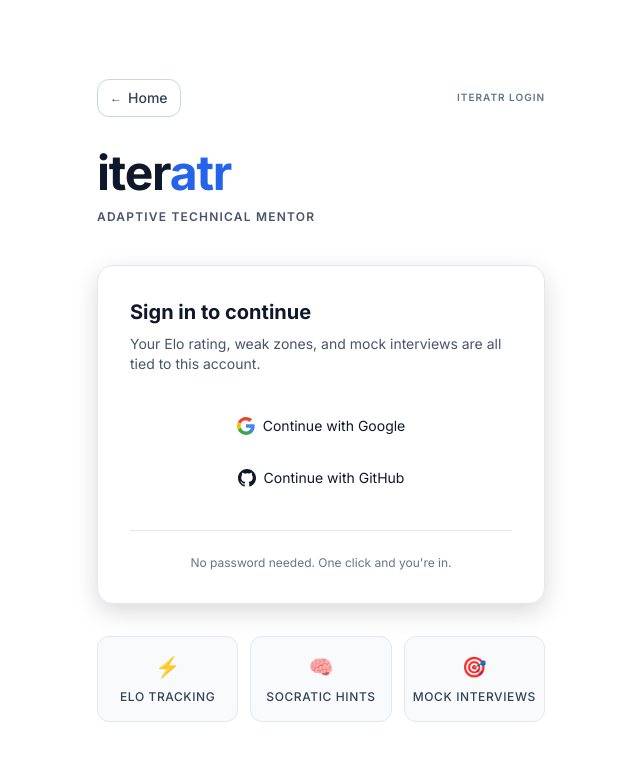
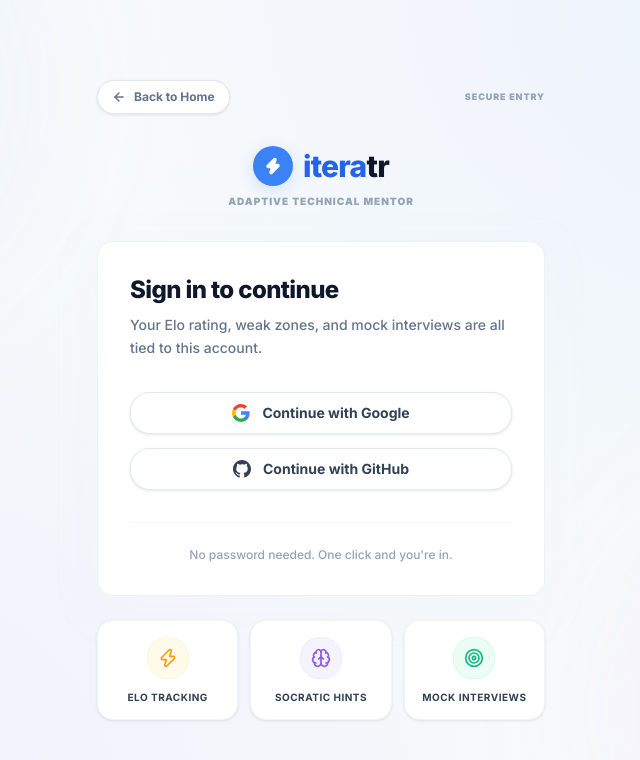
Before and after one commit to Premshaw23/iteratr, a Next.js app: page /login in a window 1280 px wide. Shown: the top 760 px of the page, without its empty margins (319-959 px from the left). Built offline with nearby package versions, Linux system fonts and the light colour scheme; no server answers; a web font is replaced by a local one.

Commit message:
feat: redesign login page UI/UX and fix session loading flicker

```diff
--- a/src/app/(auth)/login/page.tsx
+++ b/src/app/(auth)/login/page.tsx
@@ -4,8 +4,8 @@ import Link from 'next/link'
 import { signIn, useSession } from 'next-auth/react'
 import { useRouter } from 'next/navigation'
 import { useEffect, useState } from 'react'
+import { Zap, Brain, Target, ArrowLeft } from 'lucide-react'
 import Button from '@/components/Button'
-import Spinner from '@/components/Spinner'
 
 export default function LoginPage() {
   const { data: session, status } = useSession()
@@ -13,77 +13,106 @@ export default function LoginPage() {
   const [loading, setLoading] = useState<'google' | 'github' | null>(null)
 
   useEffect(() => {
-    if (session) router.push('/dashboard')
-  }, [session, router])
+    if (status === 'authenticated') {
+      router.replace('/dashboard')
+    }
+  }, [status, router])
 
-  if (status === 'loading') return null
+  // Prevent flash/flicker of login form for authenticated/loading sessions
+  if (status === 'loading' || status === 'authenticated') {
+    return (
+      <div className="min-h-screen bg-slate-50/50 flex items-center justify-center">
+        <div className="flex flex-col items-center gap-3 text-slate-600">
+          <div className="w-8 h-8 border-4 border-blue-500 border-t-transparent rounded-full animate-spin" />
+          <span className="text-xs font-semibold text-slate-500 animate-pulse">Entering workspace...</span>
+        </div>
+      </div>
+    )
+  }
 
   const handleSignIn = async (provider: 'google' | 'github') => {
     setLoading(provider)
+    try {
       await signIn(provider, { callbackUrl: '/dashboard' })
+    } catch (err) {
+      console.error(err)
+      setLoading(null)
+    }
   }
 
   return (
-    <div className="min-h-screen bg-white text-slate-900 flex items-center justify-center px-4">
-      <div className="w-full max-w-md">
+    <div className="min-h-screen bg-slate-50/50 gradient-mesh text-slate-900 flex items-center justify-center px-4 py-12 relative overflow-hidden">
+      {/* Background radial effects */}
+      <div className="absolute top-[-20%] left-[-10%] w-[500px] h-[500px] bg-blue-400/5 rounded-full blur-3xl pointer-events-none" />
+      <div className="absolute bottom-[-20%] right-[-10%] w-[500px] h-[500px] bg-purple-400/5 rounded-full blur-3xl pointer-events-none" />
+
+      <div className="w-full max-w-md relative z-10">
         {/* Top bar with home button */}
         <div className="mb-8 flex items-center justify-between">
           <Link
             href="/"
-            className="inline-flex items-center gap-1.5 px-3 py-2 rounded-md border border-slate-300 text-sm font-medium text-slate-700 hover:bg-slate-100 transition"
+            className="inline-flex items-center gap-2 px-3.5 py-2 rounded-xl border border-slate-200 bg-white text-xs font-bold text-slate-500 hover:text-slate-900 hover:border-slate-300 shadow-sm hover:shadow transition-all duration-200"
           >
-            <span className="text-xs">←</span>
-            Home
+            <ArrowLeft size={14} className="stroke-[2.5]" />
+            Back to Home
           </Link>
-          <span className="uppercase tracking-widest text-[10px] font-semibold text-slate-500">
-            iteratr login
+          <span className="uppercase tracking-widest text-[9px] font-black text-slate-400">
+            Secure Entry
           </span>
         </div>
 
         {/* Logo / headline */}
-        <div className="mb-10 text-left">
-          <h1 className="text-5xl font-bold tracking-tight">
-            <span className="text-slate-900">iter</span>
-            <span className="text-blue-600">atr</span>
-          </h1>
-          <p className="mt-3 text-xs font-semibold uppercase tracking-widest text-slate-600">
-            Adaptive technical mentor
+        <div className="mb-8 text-center flex flex-col items-center">
+          <Link href="/" className="inline-flex items-center gap-2.5 no-underline group mb-2">
+            <div className="w-10 h-10 rounded-xl bg-blue-500 flex items-center justify-center text-white shadow-md shadow-blue-500/20 group-hover:scale-105 transition-all duration-300">
+              <Zap size={18} className="fill-current" />
+            </div>
+            <span className="text-3xl font-extrabold tracking-tight text-blue-600">
+              itera<span className="text-slate-900">tr</span>
+            </span>
+          </Link>
+          <p className="text-[10px] font-black uppercase tracking-widest text-slate-400">
+            Adaptive Technical Mentor
           </p>
         </div>
 
         {/* Card */}
-        <div className="card shadow-lg p-8 mb-8">
-          <h2 className="text-xl font-bold text-slate-900 mb-2">Sign in to continue</h2>
-          <p className="text-sm text-slate-600 mb-8">
+        <div className="card bg-white border border-slate-200/60 p-8 shadow-xl shadow-slate-100/50 rounded-2xl mb-6">
+          <h2 className="text-2xl font-extrabold text-slate-900 tracking-tight mb-2">Sign in to continue</h2>
+          <p className="text-sm text-slate-500 font-medium mb-8 leading-relaxed">
             Your Elo rating, weak zones, and mock interviews are all tied to this account.
           </p>
 
+          <div className="space-y-3.5">
             {/* Google */}
             <Button
               onClick={() => handleSignIn('google')}
+              isLoading={loading === 'google'}
               disabled={loading !== null}
               variant="secondary"
               size="md"
-            className="w-full mb-3 justify-center"
+              className="w-full justify-center gap-3 rounded-xl border border-slate-200 bg-white hover:bg-slate-50 text-slate-700 hover:text-slate-950 font-bold shadow-sm transition-all duration-200"
             >
-            {loading === 'google' ? <Spinner size="sm" /> : <GoogleIcon />}
+              {loading !== 'google' && <GoogleIcon />}
               Continue with Google
             </Button>
 
             {/* GitHub */}
             <Button
               onClick={() => handleSignIn('github')}
+              isLoading={loading === 'github'}
               disabled={loading !== null}
               variant="secondary"
               size="md"
-            className="w-full justify-center"
+              className="w-full justify-center gap-3 rounded-xl border border-slate-200 bg-white hover:bg-slate-50 text-slate-700 hover:text-slate-950 font-bold shadow-sm transition-all duration-200"
             >
-            {loading === 'github' ? <Spinner size="sm" /> : <GitHubIcon />}
+              {loading !== 'github' && <GitHubIcon />}
               Continue with GitHub
             </Button>
+          </div>
 
           {/* Divider */}
-          <div className="mt-8 pt-6 border-t border-slate-200 text-center text-xs text-slate-500">
+          <div className="mt-8 pt-6 border-t border-slate-100 text-center text-xs font-medium text-slate-400">
             No password needed. One click and you&apos;re in.
           </div>
         </div>
@@ -91,16 +120,18 @@ export default function LoginPage() {
         {/* Feature hints */}
         <div className="grid grid-cols-3 gap-3 text-center">
           {[
-            { icon: '⚡', label: 'Elo tracking' },
-            { icon: '🧠', label: 'Socratic hints' },
-            { icon: '🎯', label: 'Mock interviews' },
+            { icon: Zap, label: 'Elo tracking', color: 'text-amber-500 bg-amber-50 border-amber-100/70' },
+            { icon: Brain, label: 'Socratic hints', color: 'text-violet-500 bg-violet-50 border-violet-100/70' },
+            { icon: Target, label: 'Mock interviews', color: 'text-emerald-500 bg-emerald-50 border-emerald-100/70' },
           ].map((f) => (
             <div
               key={f.label}
-              className="rounded-md border border-slate-200 bg-slate-50 px-2 py-4"
+              className="rounded-2xl border border-slate-100 bg-white p-4 flex flex-col items-center justify-center shadow-sm hover:shadow-md transition-all duration-300"
             >
-              <div className="mb-2 text-xl">{f.icon}</div>
-              <div className="font-medium text-xs uppercase tracking-wider text-slate-700">
+              <div className={`p-2.5 rounded-xl border ${f.color} mb-3`}>
+                <f.icon className="w-5 h-5" />
+              </div>
+              <div className="font-bold text-[10px] uppercase tracking-wider text-slate-700 leading-tight">
                 {f.label}
               </div>
             </div>
@@ -113,7 +144,7 @@ export default function LoginPage() {
 
 function GoogleIcon() {
   return (
-    <svg width="18" height="18" viewBox="0 0 18 18">
+    <svg width="18" height="18" viewBox="0 0 18 18" className="shrink-0">
       <path fill="#4285F4" d="M17.64 9.2c0-.637-.057-1.251-.164-1.84H9v3.481h4.844c-.209 1.125-.843 2.078-1.796 2.716v2.259h2.908c1.702-1.567 2.684-3.875 2.684-6.615z"/>
       <path fill="#34A853" d="M9 18c2.43 0 4.467-.806 5.956-2.18l-2.908-2.259c-.806.54-1.837.86-3.048.86-2.344 0-4.328-1.584-5.036-3.711H.957v2.332C2.438 15.983 5.482 18 9 18z"/>
       <path fill="#FBBC05" d="M3.964 10.71c-.18-.54-.282-1.117-.282-1.71s.102-1.17.282-1.71V4.958H.957C.347 6.173 0 7.548 0 9s.348 2.827.957 4.042l3.007-2.332z"/>
@@ -124,7 +155,7 @@ function GoogleIcon() {
 
 function GitHubIcon() {
   return (
-    <svg width="18" height="18" viewBox="0 0 24 24" fill="currentColor">
+    <svg width="18" height="18" viewBox="0 0 24 24" fill="currentColor" className="shrink-0">
       <path d="M12 0C5.374 0 0 5.373 0 12c0 5.302 3.438 9.8 8.207 11.387.599.111.793-.261.793-.577v-2.234c-3.338.726-4.033-1.416-4.033-1.416-.546-1.387-1.333-1.756-1.333-1.756-1.089-.745.083-.729.083-.729 1.205.084 1.839 1.237 1.839 1.237 1.07 1.834 2.807 1.304 3.492.997.107-.775.418-1.305.762-1.604-2.665-.305-5.467-1.334-5.467-5.931 0-1.311.469-2.381 1.236-3.221-.124-.303-.535-1.524.117-3.176 0 0 1.008-.322 3.301 1.23A11.509 11.509 0 0112 5.803c1.02.005 2.047.138 3.006.404 2.291-1.552 3.297-1.23 3.297-1.23.653 1.653.242 2.874.118 3.176.77.84 1.235 1.911 1.235 3.221 0 4.609-2.807 5.624-5.479 5.921.43.372.823 1.102.823 2.222v3.293c0 .319.192.694.801.576C20.566 21.797 24 17.3 24 12c0-6.627-5.373-12-12-12z"/>
     </svg>
   )
```
Lines whose indentation alone changed are shown as unchanged.
